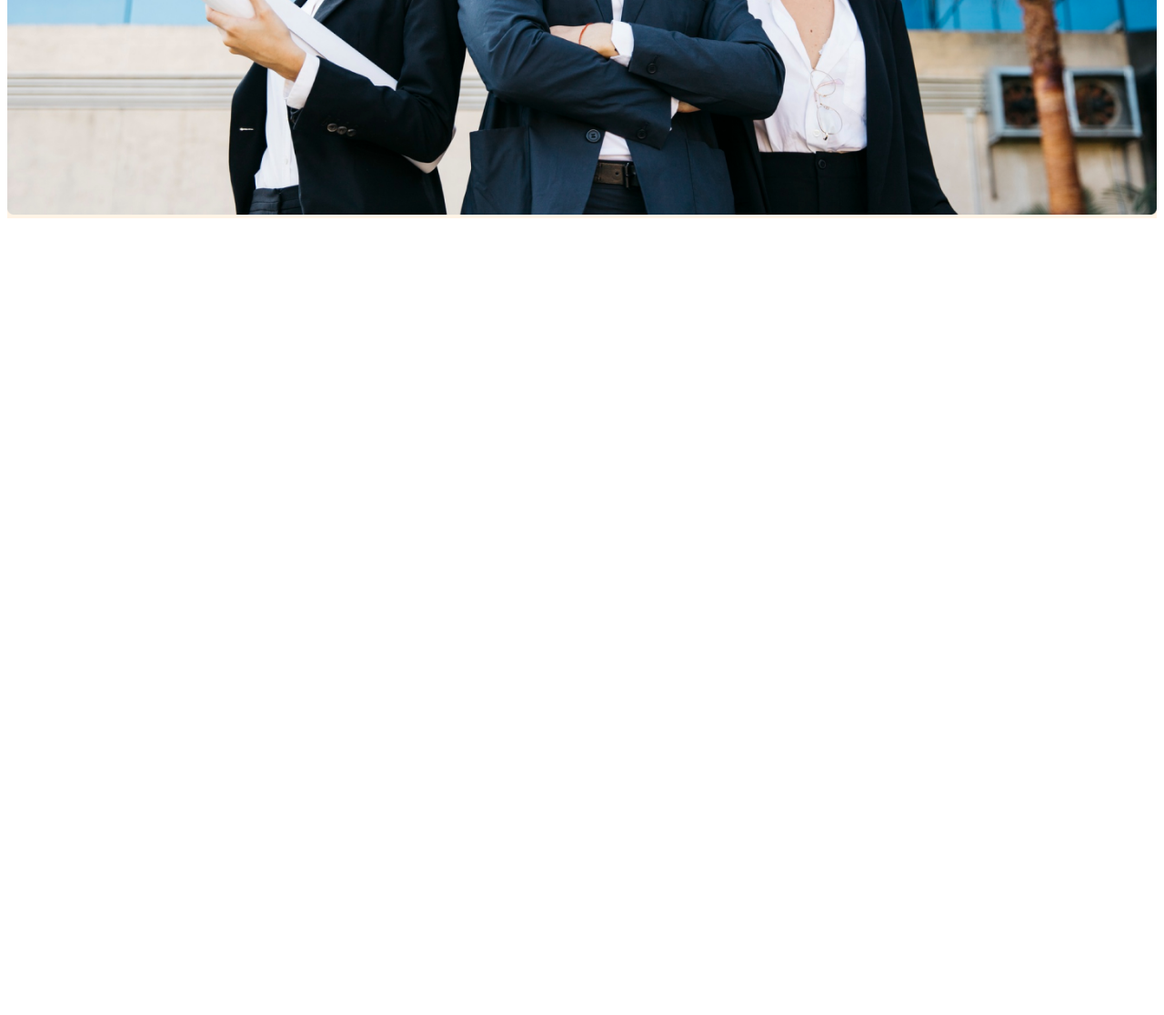
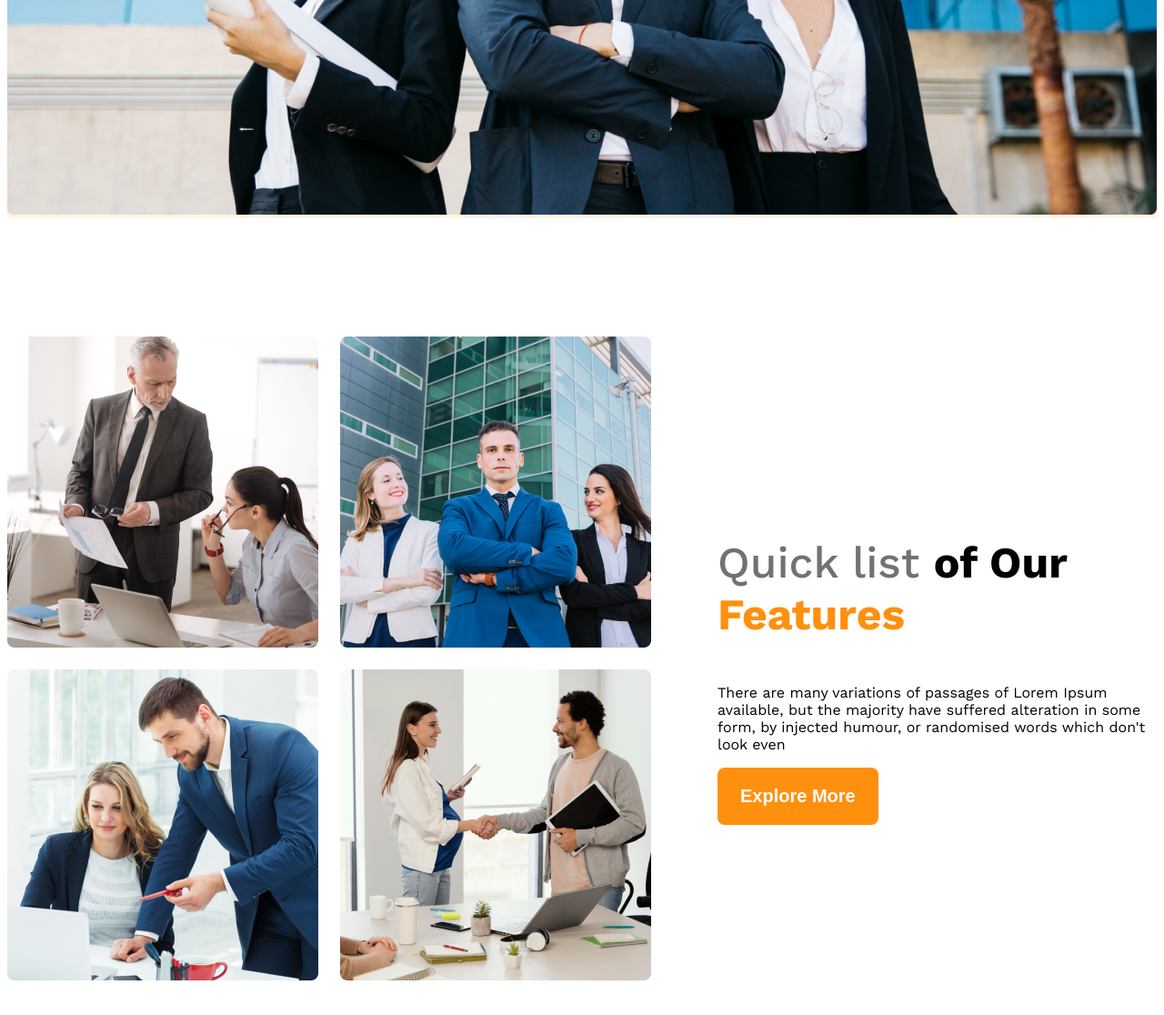
Before and after one commit to Tabassum-Afrin45/G3-Architects-Website, a plain HTML site: page index.html in a window 1280 px wide. Shown: the part 944-2060 px from the top of the page at 91% size. Before the commit the page ends 1192 px from the top, so only its background shows below. Drawn offline with nearby package versions, Linux system fonts and the light colour scheme.

Commit message:
made team responsive and added facts structure

```diff
--- a/index.html
+++ b/index.html
@@ -31,6 +31,34 @@
             <img class="banner-image" src="images/banner.png" alt="">
         </div>
     </header>
+    <main>
+        <!-- teams section start -->
+         <section class="teams display-flex">
+            <div class="team-images-container">
+                <img src="images/team1.png" alt="">
+                <img src="images/team2.png" alt="">
+                <img src="images/team3.png" alt="">
+                <img src="images/team4.png" alt="">
+            </div>
+            <div class="our-features">
+                <h3 class="feature-title"><span id="quick-list" class="text-lightgray">Quick list
+                </span><span> of Our </span><span class="text-primary">Features</span></h3>
+                <p class="feature-description">There are many variations of passages of Lorem Ipsum available, but the majority have suffered alteration in some form, by injected humour, or randomised words which don't look even</p>
+                <button class="btn-primary">Explore More</button>
+            </div>
+         </section>
+        <!-- features will enjoy -->
+         <section>
+
+         </section>
+        <!-- Some facts -->
+         <section>
+
+         </section>
+    </main>
+    <footer>
+
+    </footer>
 </body>
 
 </html>
--- a/styles/architects.css
+++ b/styles/architects.css
@@ -11,6 +11,9 @@
     display: flex;
 }
 
+.text-primary{
+    color: #FF900E;
+}
 /* dark-02 */
 .text-gray{
     color:#424242;
@@ -33,6 +36,13 @@
 
 }
 
+main{
+    max-width: 1440px;
+    margin: 0 auto;
+}
+main>section{
+    margin-top: 130px;
+}
 /* header styles */
 
 
@@ -47,9 +57,7 @@
     font-weight: 700;
     font-size: 3rem; /*responsive krar jnno rem use krechi.Choto Screen size er jnno font-size change krleo ,sei maper 3gun nibe. 16px=1rem; 45px~3rem*/
 }
-.menu{
-    /* display:flex; */
-}
+
 .nav-item{
     list-style: none;
     margin-right: 20px;
@@ -77,9 +85,46 @@
     width:100%;
 }
 
+/* teams and feature related styles */
+.teams{
+    align-items: center;
+    gap: 73px;
+}
+.team-images-container{
+    display: grid;
+    grid-template-columns: repeat(2,1fr);
+    gap: 24px;
+}
+.our-features{
+    max-width: 530px;
+}
+.feature-title{
+    font-size: 3rem;
+    font-weight: 700;
+}
+#quick-list{
+    font-weight: 500;
+}
+
 /* responsive media query */
 @media screen and (max-width:576px){
-    .navbar, .menu{
+    .navbar, .menu, .teams{
         flex-direction: column;
     }
+    .team-images-container{
+        grid-template-columns: 1fr;
+    }
+    .our-features{
+        margin:20px auto;
+    }
 }
+
+/* medium Device */
+@media screen and (min-width:577px) and (max-width:992px) {
+    .teams{
+        flex-direction: column;
+    }
+    .our-features{
+        margin: 50px auto;
+    }
+}
```
